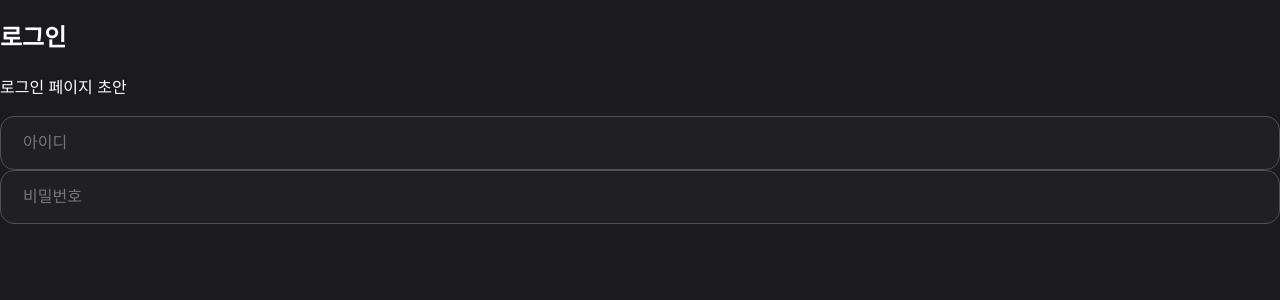
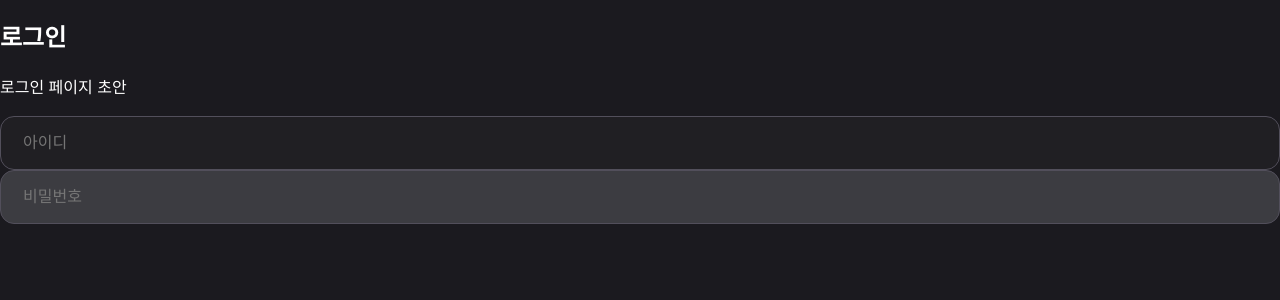
Before and after one commit to douk9909/DoingFarm, a Next.js app: page /login in a window 1280 px wide. Shown: the top 300 px of the page. Built offline with nearby package versions, Linux system fonts and the light colour scheme.

Commit message:
feat: error, disabled 상태에 따른 스타일 적용

```diff
--- a/src/app/(auth)/login/page.tsx
+++ b/src/app/(auth)/login/page.tsx
@@ -1,12 +1,12 @@
-import { Input } from '../../../components/common/input/Input';
+import { Input } from '@/components/common/input/Input';
 
 export default function LoginPage() {
   return (
     <section>
       <h1>로그인</h1>
       <p>로그인 페이지 초안</p>
-      <Input placeholder="아이디" />
-      <Input placeholder="비밀번호" type="password" />
+      <Input placeholder="아이디" status="default" />
+      <Input placeholder="비밀번호" type="password" isDisabled />
     </section>
   );
 }
--- a/src/components/common/input/Input.module.css
+++ b/src/components/common/input/Input.module.css
@@ -23,14 +23,28 @@
   border-color: var(--color-blue-300);
 }
 
+.inputContainer[data-status='error'] {
+  border-color: var(--color-danger);
+}
+
+.inputContainer[data-status='disabled'] {
+  background-color: var(--color-gray-100);
+}
+
 .inputStyle {
   flex: 1;
+  width: 100%;
   height: 100%;
 
   border: none;
   outline: none;
   color: var(--color-gray-800);
   background-color: transparent;
+
+  &:disabled {
+    background-color: transparent;
+    cursor: not-allowed;
+  }
 
   ::placeholder {
     color: var(--color-gray-600);
--- a/src/components/common/input/Input.tsx
+++ b/src/components/common/input/Input.tsx
@@ -9,30 +9,39 @@ interface InputProps extends InputHTMLAttributes<HTMLInputElement> {
   rightIcon?: IconType;
   onRightClick?: () => void;
 
-  limit?: number;
+  status?: 'default' | 'error' | 'disabled';
+  isDisabled?: boolean;
   errorMsg?: string;
 }
 
 export const Input = forwardRef<HTMLInputElement, InputProps>(function Input(
-  { leftIcon: LeftIcon, rightIcon: RightIcon, onRightClick, limit, errorMsg, ...props }: InputProps,
+  {
+    leftIcon: LeftIcon,
+    rightIcon: RightIcon,
+    onRightClick,
+    errorMsg,
+    status = 'default',
+    isDisabled = false,
+    ...props
+  }: InputProps,
   ref,
 ) {
   return (
     <div className={styles.wrapper}>
-      <div className={styles.inputContainer}>
+      <div className={styles.inputContainer} data-status={isDisabled ? 'disabled' : status}>
         {LeftIcon && (
           <div className={styles.iconWrapper}>
             <LeftIcon size={20} />
           </div>
         )}
-        <input className={styles.inputStyle} {...props} ref={ref} />
+        <input className={styles.inputStyle} {...props} ref={ref} disabled={isDisabled} />
         {RightIcon && (
           <div className={styles.iconWrapper} onClick={onRightClick}>
             <RightIcon size={24} />
           </div>
         )}
       </div>
-      {errorMsg && <p className={styles.errorMsg}>{errorMsg}</p>}
+      {status === 'error' && errorMsg && <p className={styles.errorMsg}>{errorMsg}</p>}
     </div>
   );
 });
```
